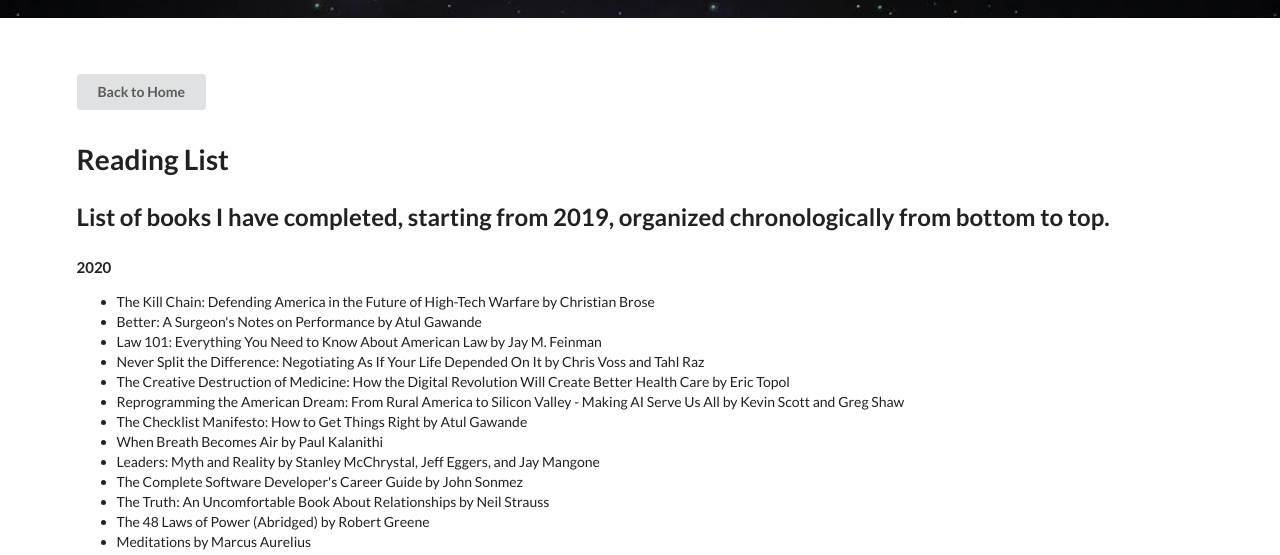
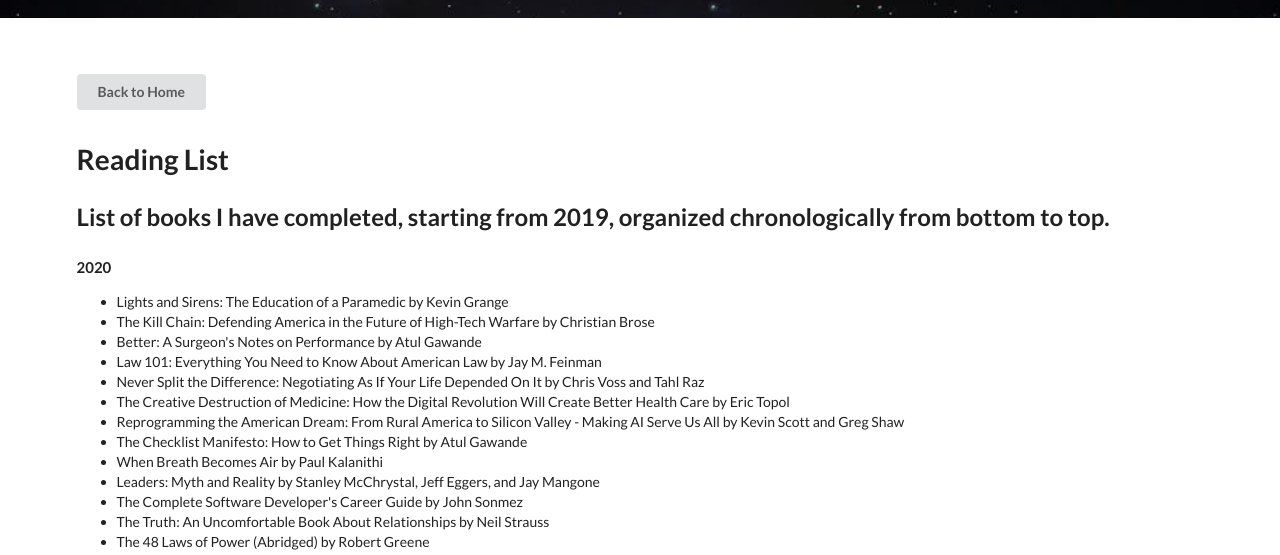
Before and after one commit to davidpwu/portfolio, a plain HTML site: page readinglist.html in a window 1280 px wide. Shown: the part 232-787 px from the top of the page. Drawn offline with nearby package versions, Linux system fonts and the light colour scheme.

Commit message:
Add book

```diff
--- a/readinglist.html
+++ b/readinglist.html
@@ -88,6 +88,7 @@
 
         <h4>2020</h4>
         <ul>
+          <li>Lights and Sirens: The Education of a Paramedic by Kevin Grange</li>
           <li>The Kill Chain: Defending America in the Future of High-Tech Warfare by Christian Brose</li>
           <li>Better: A Surgeon's Notes on Performance by Atul Gawande</li>
           <li>Law 101: Everything You Need to Know About American Law by Jay M. Feinman</li>
```
